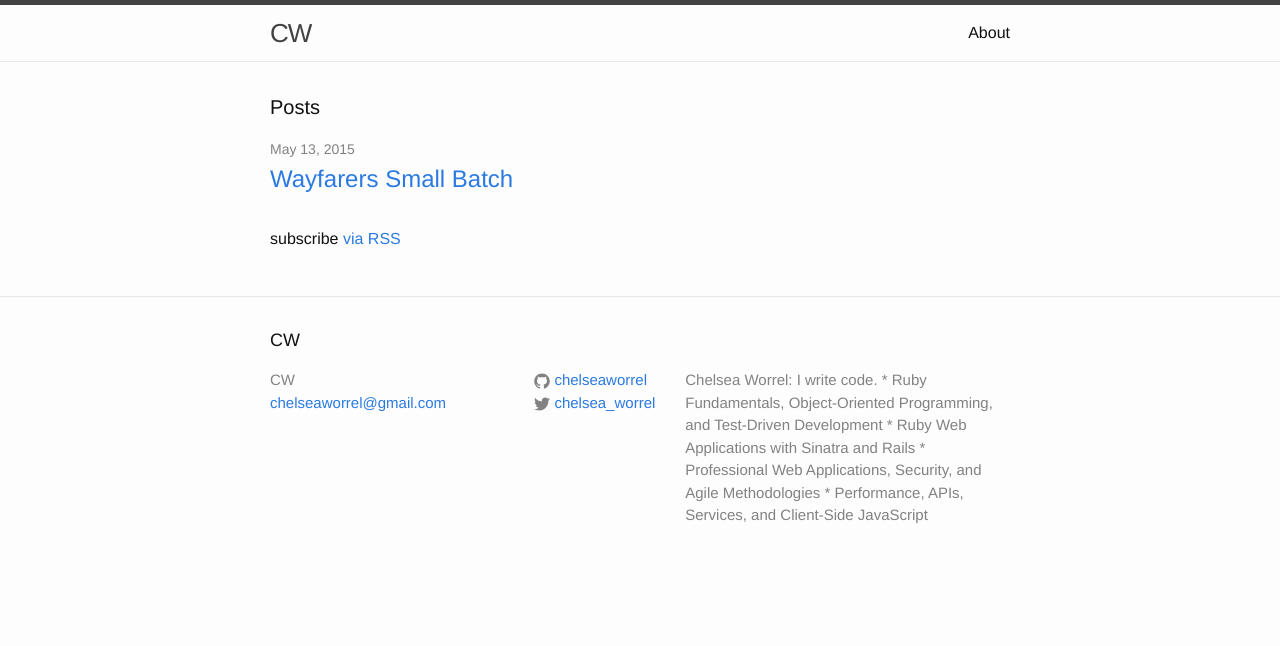
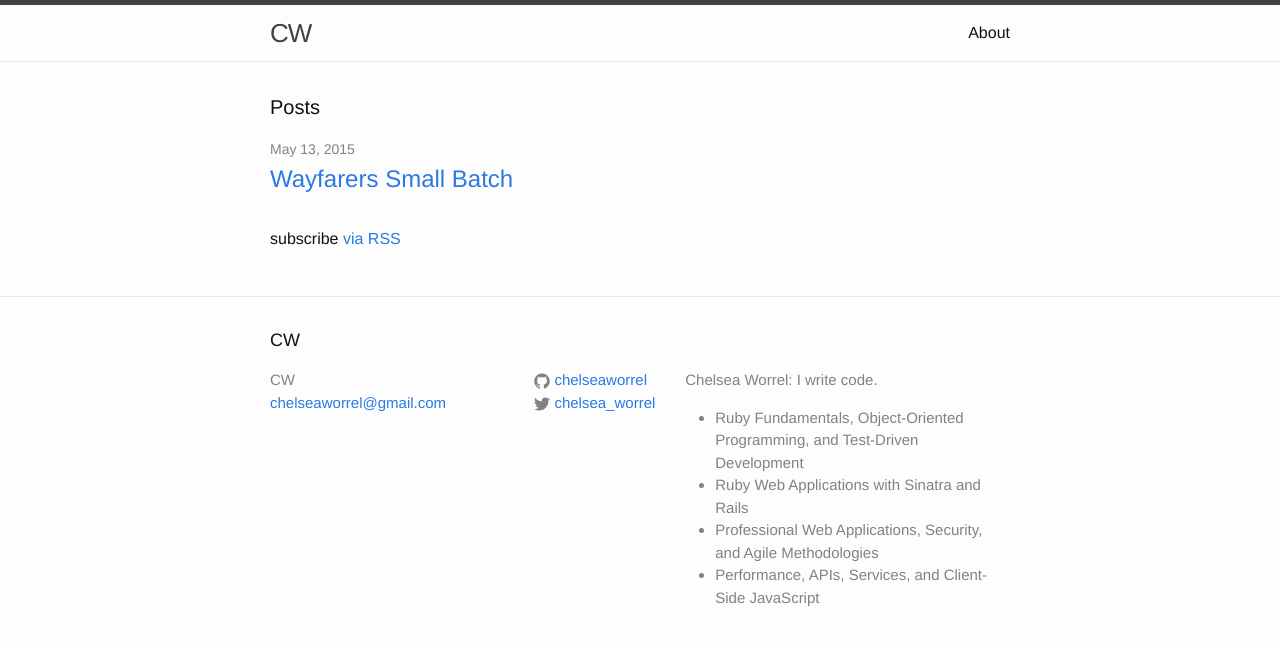
Before and after one commit to chelseaworrel/chelseaworrel.github.io, a Jekyll site: the page built from index.html, in a window 1280 px wide. Shown: the top 646 px of the page. Built offline with Jekyll 4.4.1, drawn with Linux system fonts in a browser that asks for light colours.

Commit message:
unordered list in html

```diff
--- a/_config.yml
+++ b/_config.yml
@@ -3,10 +3,12 @@ title: CW
 email: chelseaworrel@gmail.com
 description: > # this means to ignore newlines until "baseurl:"
   Chelsea Worrel: I write code.
-  * Ruby Fundamentals, Object-Oriented Programming, and Test-Driven Development
-  * Ruby Web Applications with Sinatra and Rails
-  * Professional Web Applications, Security, and Agile Methodologies
-  * Performance, APIs, Services, and Client-Side JavaScript
+  <ul>
+  <li>Ruby Fundamentals, Object-Oriented Programming, and Test-Driven Development</li>
+  <li>Ruby Web Applications with Sinatra and Rails</li>
+  <li>Professional Web Applications, Security, and Agile Methodologies</li>
+  <li>Performance, APIs, Services, and Client-Side JavaScript</li>
+  </ul>
 baseurl: "" # the subpath of your site, e.g. /blog/
 url: "http://chelseaworrel.github.io" # the base hostname & protocol for your site
 twitter_username: chelsea_worrel
```
